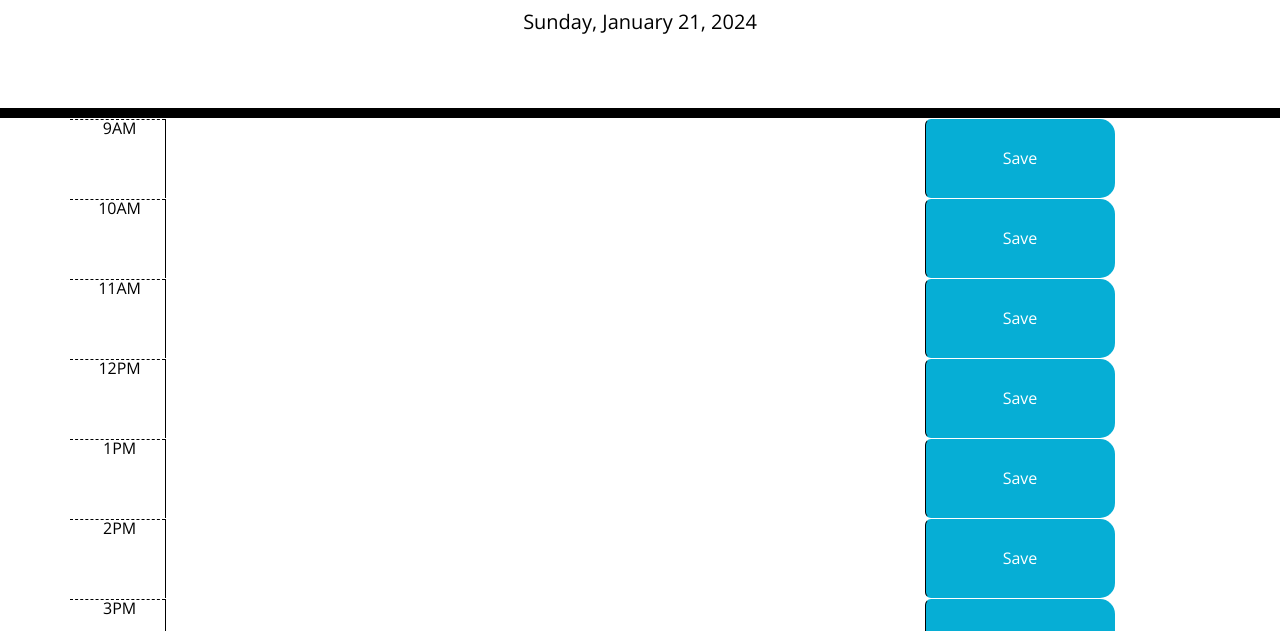
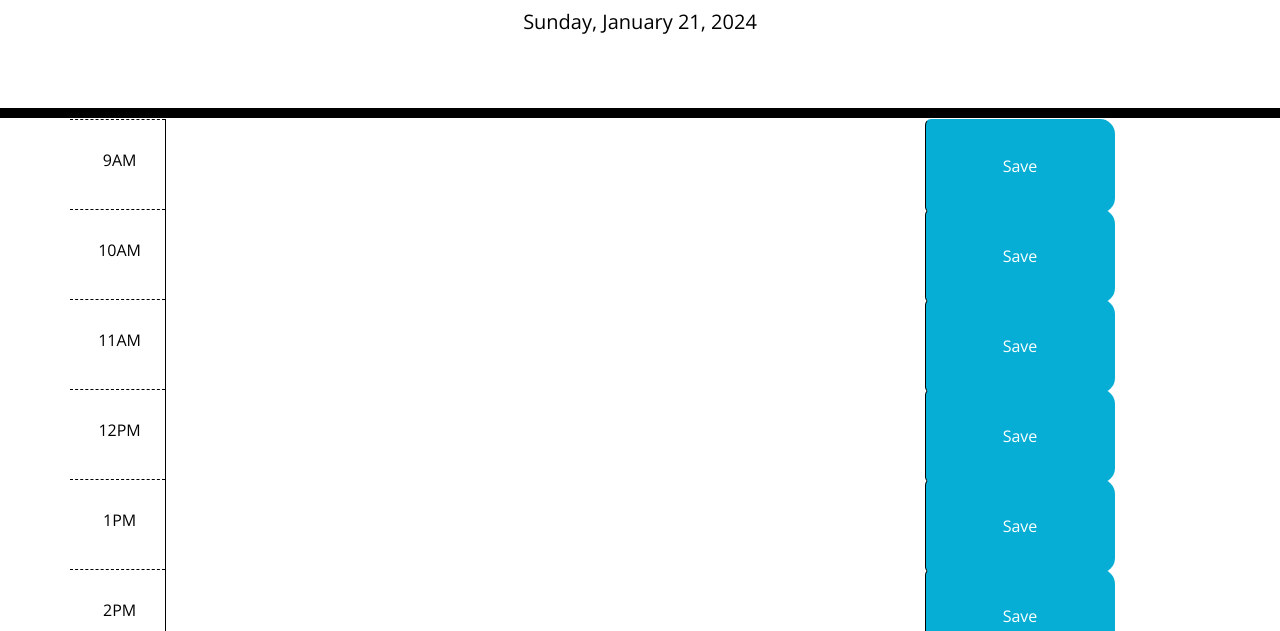
Before and after one commit to saddiecodes/daily-planner, a plain HTML site: page index.html in a window 1280 px wide. Shown: the part 169-800 px from the top of the page. Drawn offline with nearby package versions, Linux system fonts and the light colour scheme.

Commit message:
adjustments made to CSS

```diff
--- a/js/planner.js
+++ b/js/planner.js
@@ -28,8 +28,12 @@ function loadEvents() {
   }
 
   // Event list for the save button
-   $(".saveBtn").on("click", function() {
+  $(".saveBtn").on("click", function() {
     var hour = $(this).parent().attr("data-hour");
     var event = $(this).siblings(".description").val();
     localStorage.setItem(hour, event);
   });
+
+  // Call functions to initialize the app
+  updateColors();
+  loadEvents();
--- a/style.css
+++ b/style.css
@@ -29,6 +29,7 @@ header {
 .time-block {
   text-align: center;
   border-radius: 15px;
+  margin-bottom: 10px;
 }
 
 .row {
@@ -41,6 +42,7 @@ header {
   background-color: #ffffff;
   color: #000000;
   border-top: 1px dashed #000000;
+  line-height: 80px;
 }
 
 .past {
@@ -64,6 +66,7 @@ header {
   border-bottom-right-radius: 15px;
   background-color: #06aed5;
   color: white;
+  line-height: 80px;
 }
 
 .saveBtn i:hover {
```
